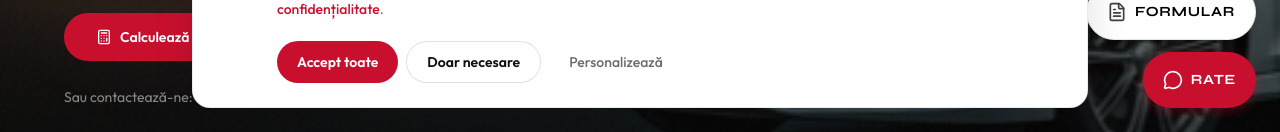
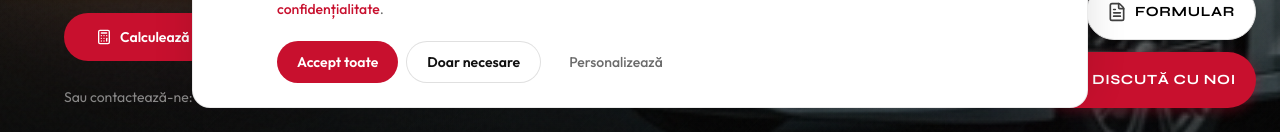
Before and after one commit to backstagelevelone-crypto/cosram-auto, a Next.js app in the folder cosram-auto-main/: page / in a window 1280 px wide. Shown: the part 668-800 px from the top of the page. Built offline with nearby package versions, Linux system fonts and the light colour scheme; no server answers.

Commit message:
Update WhatsAppFab.tsx

```diff
--- a/cosram-auto-main/src/components/WhatsAppFab.tsx
+++ b/cosram-auto-main/src/components/WhatsAppFab.tsx
@@ -36,8 +36,7 @@ export default function WhatsAppFab() {
         </span>
       </a>
 
-
-      {/* Butonul ROȘU: RATE - fără Contact */}
+      {/* Butonul ROȘU: Discută cu noi */}
       <a
         href={whatsappRateLink}
         target="_blank"
@@ -47,7 +46,7 @@ export default function WhatsAppFab() {
         <MessageCircle className="h-5 w-5" />
 
         <span className="font-[family-name:var(--font-syne)] text-sm font-bold tracking-wider">
-          RATE
+          DISCUTĂ CU NOI
         </span>
       </a>
 
```
